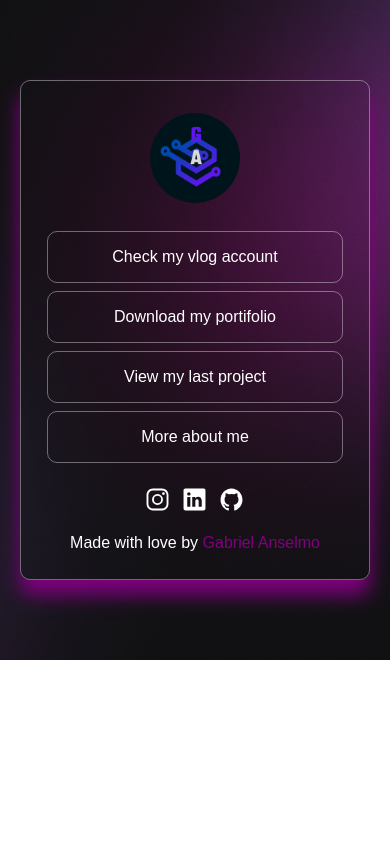
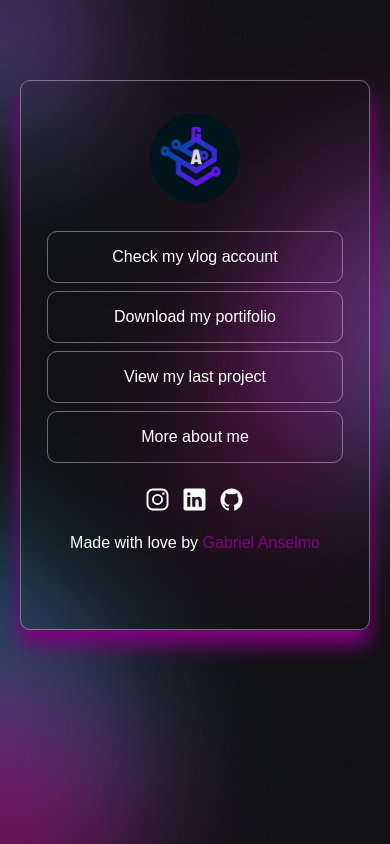
Before and after one commit to gabrielanselmoa/treePanel, a plain HTML site: page index.html in a window 390 px wide. Drawn offline with nearby package versions, Linux system fonts and the light colour scheme.

Commit message:
changed the height and background image

```diff
--- a/assets/styles/style.css
+++ b/assets/styles/style.css
@@ -10,6 +10,18 @@ body{
     font-weight: 400;
 }
 
+@media (max-width: 120rem){
+    body{
+        background: url('../images/bg-desktop.jpg') center/cover no-repeat;
+        height: 90vh;
+    }
+}
+@media (max-width: 41.75rem){
+    body{
+        background: url('../images/bg-mobile.jpg') center/cover no-repeat;
+    }
+}
+
 .container{
     display: flex;
     flex-direction: column;
@@ -20,7 +32,7 @@ body{
     border: 1px solid #ffffff60;
     border-radius: 10px;
     width: 350px;
-    height: 500px;
+    height: 550px;
     text-align: center;
     transition: all 0.3s;
     box-shadow: 0px 15px 20px purple;
--- a/index.html
+++ b/index.html
@@ -3,7 +3,7 @@
 <head>
     <meta charset="UTF-8">
     <meta name="viewport" content="width=device-width, initial-scale=1.0">
-    <title>Tree Panel Links</title>
+    <title>Tree Panel</title>
     <!-- CSS LINK -->
     <link rel="stylesheet" href="./assets/styles/style.css">
     <!-- ION ICONS -->
```
